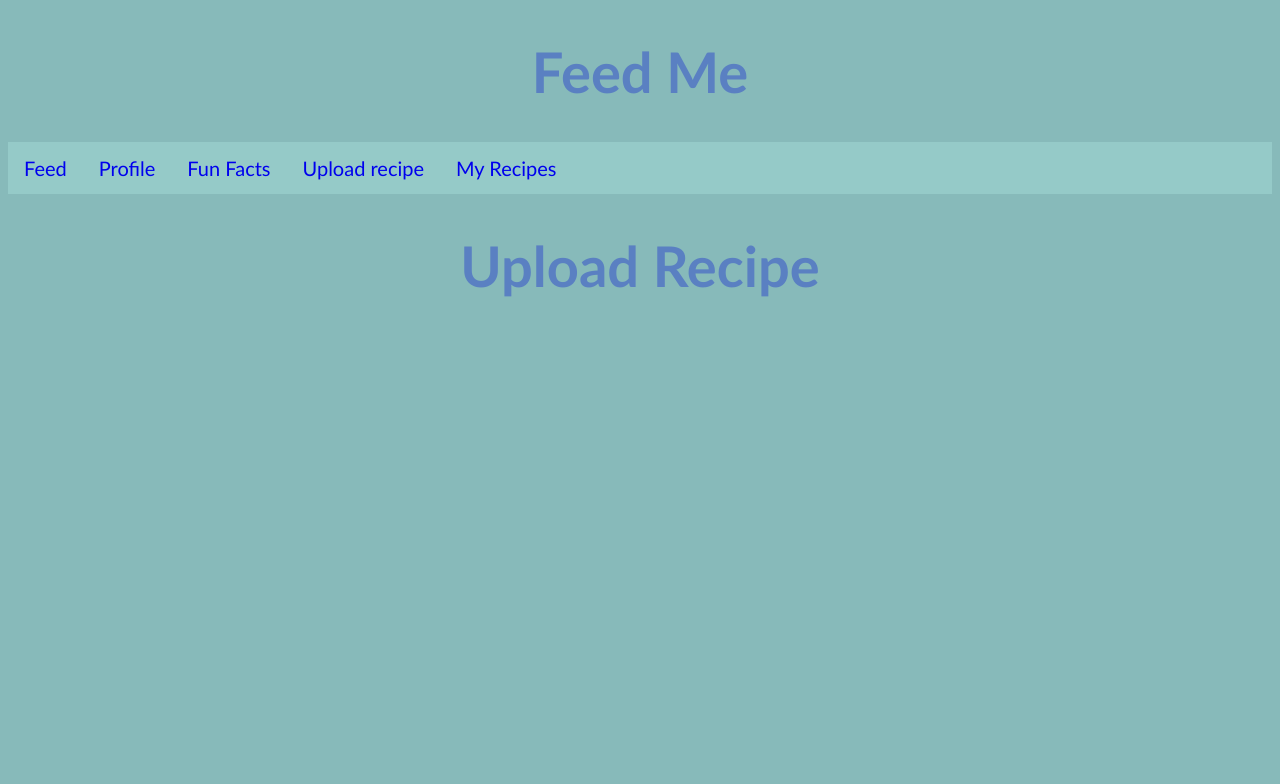
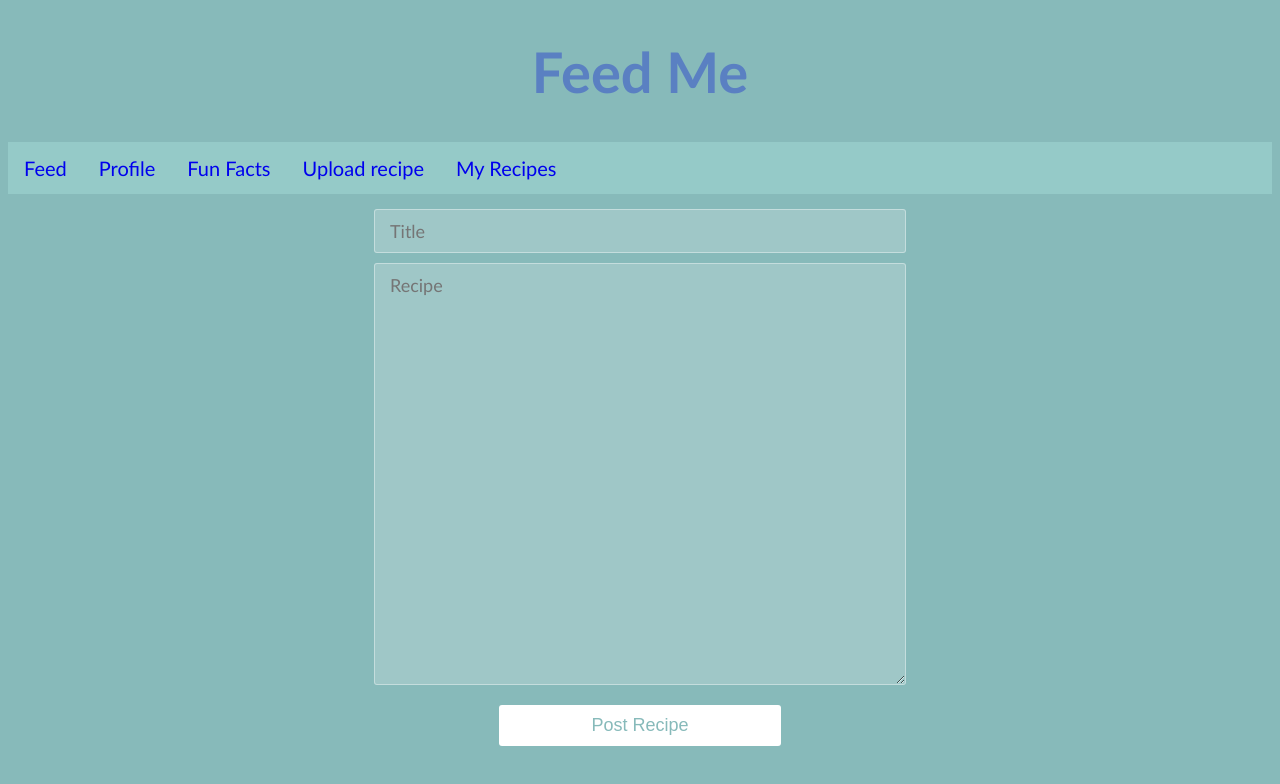
Before and after one commit to Tamir198/feed-me-web, a React (Create React App) app in the folder frontend/: page /UploadRecipe in a window 1280 px wide. Shown: the top 784 px of the page. Built offline with nearby package versions, Linux system fonts and the light colour scheme.

Commit message:
upload recipe page

```diff
--- a/frontend/src/pages/Profile/Profile.js
+++ b/frontend/src/pages/Profile/Profile.js
@@ -11,7 +11,7 @@ import MyRecipes from "../My Recipes/MyRecipes";
 function Profile() {
   return (
     <div className={styles.profile}>
-      <input type="text" placeholder="Name" />
+      <input type="text" placeholder="Enter new name" />
       <button>Save changes</button>
       <button>Logout</button>
     </div>
--- a/frontend/src/pages/Upload/UploadRecipe.js
+++ b/frontend/src/pages/Upload/UploadRecipe.js
@@ -1,7 +1,17 @@
 import styles from "./UploadRecipe.module.css";
 
 function UploadRecipe() {
-  return <h1>Upload Recipe</h1>;
+  return (
+    <div className={styles.upload}>
+      <input type="text" placeholder="Title"></input>
+      <textarea
+        className={styles.recipe}
+        type="text"
+        placeholder="Recipe"
+      ></textarea>
+      <button>Post Recipe</button>
+    </div>
+  );
 }
 
 export default UploadRecipe;
--- a/frontend/src/pages/Upload/UploadRecipe.module.css
+++ b/frontend/src/pages/Upload/UploadRecipe.module.css
@@ -0,0 +1,47 @@
+.upload {
+    display: flex;
+    align-items: center;
+    flex-direction: column;
+}
+
+input {
+    border: 1px solid rgba(252, 252, 252, 0.4);
+    background-color: rgba(252, 252, 252, 0.2);
+    width: 500px;
+    border-radius: 3px;
+    font-family: 'Gill Sans', 'Gill Sans MT', Calibri, 'Trebuchet MS', sans-serif;
+    padding: 10px 15px;
+    margin: 0 auto 10px auto;
+    display: block;
+    text-align: left;
+    font-size: 18px;
+    color: white;
+    font-weight: 300;
+}
+
+.recipe {
+    height: 400px;
+    text-align: left;
+    border: 1px solid rgba(252, 252, 252, 0.4);
+    background-color: rgba(252, 252, 252, 0.2);
+    width: 500px;
+    border-radius: 3px;
+    font-family: 'Gill Sans', 'Gill Sans MT', Calibri, 'Trebuchet MS', sans-serif;
+    padding: 10px 15px;
+    margin: 0 auto 10px auto;
+    display: block;
+    font-size: 18px;
+    color: white;
+}
+
+button {
+    outline: 0;
+    background-color: white;
+    border: 0;
+    padding: 10px 15px;
+    color: #87baba;
+    border-radius: 3px;
+    width: 282px;
+    font-size: 18px;
+    margin: 10px;
+}
```
